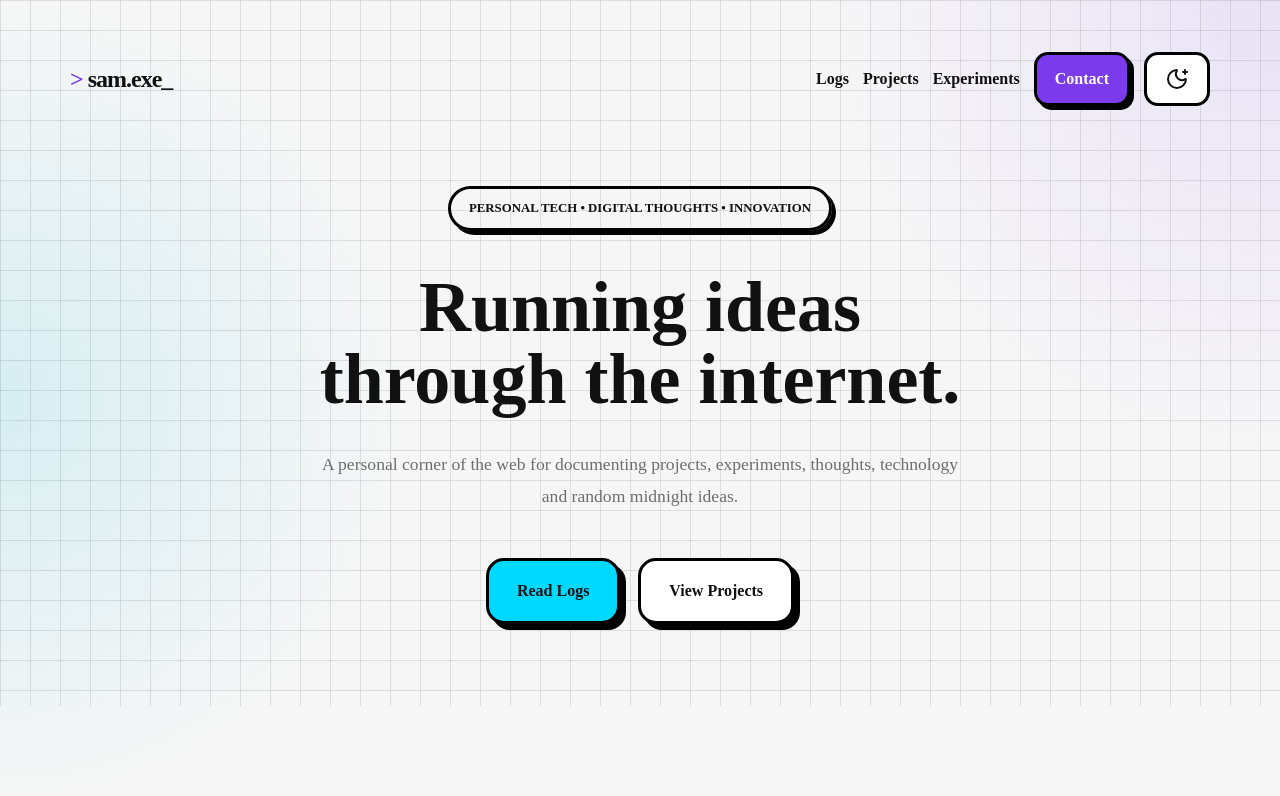
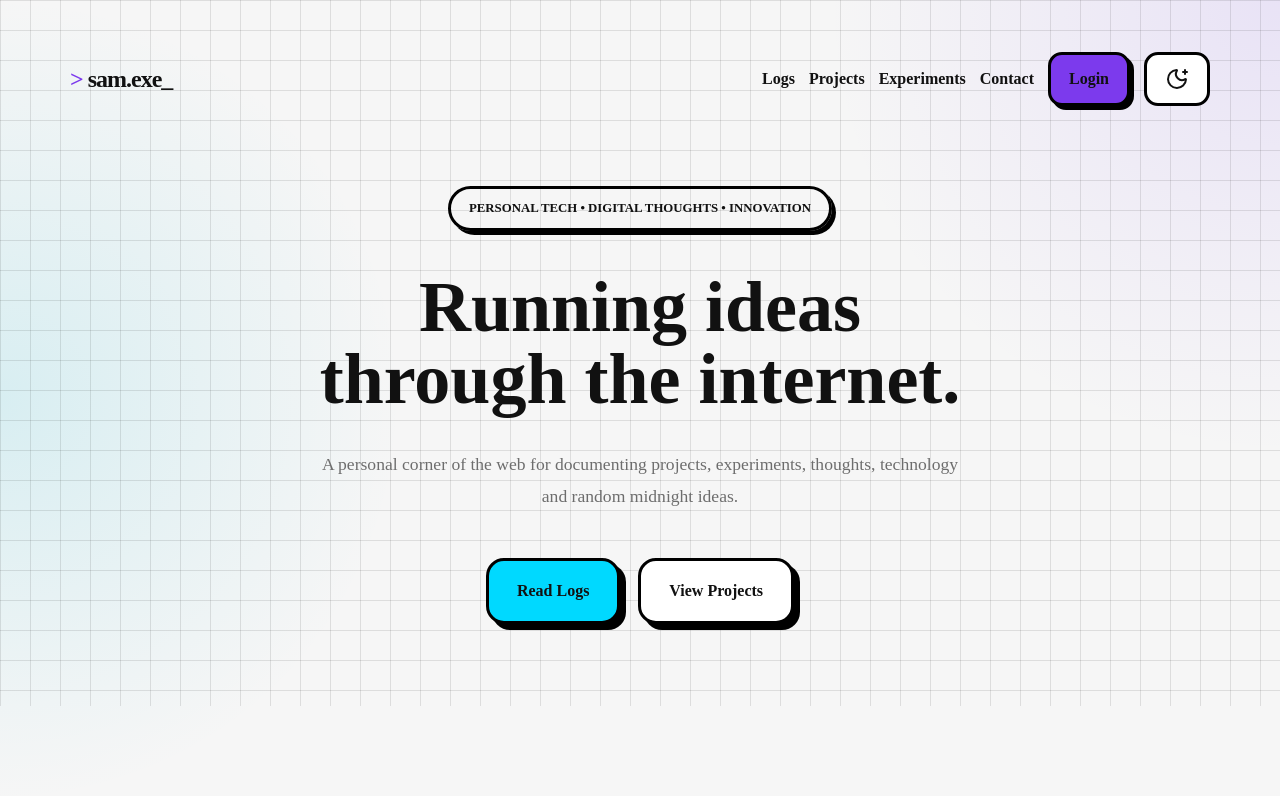
Before and after one commit to aderogbasamuel/Devdrogba-blog, a React (Vite) app: page / in a window 1280 px wide. Shown: the top 796 px of the page. Built offline with nearby package versions, Linux system fonts and the light colour scheme; no server answers; a web font is replaced by a local one.

Commit message:
update nav

```diff
--- /dev/null
+++ b/src/components/AppWrapper.tsx
@@ -0,0 +1,20 @@
+import Header from "../pages/home/components/Header";
+import React, { useEffect, useState } from "react";
+export default function AppWrapper({ children }: { children: React.ReactNode }) {
+    const [darkMode, setDarkMode] = useState(() => {
+    return localStorage.getItem("theme") === "dark";
+  });
+  useEffect(() => {
+    if (darkMode) {
+      localStorage.setItem("theme", "dark");
+    } else {
+      localStorage.setItem("theme", "light");
+    }
+  }, [darkMode]);
+    return (
+      <div className="app-wrapper">
+        <Header darkMode={darkMode} setDarkMode={setDarkMode} />
+        {children}
+        </div>
+    )
+  }
--- a/src/index.css
+++ b/src/index.css
@@ -113,7 +113,9 @@ header {
   font-weight: 800;
   cursor: pointer;
 }
-
+.nav .text-theme {
+  color: var(--text);
+}
 .theme-toggle {
   background: var(--card);
   border: 1px solid var(--border);
--- a/src/pages/home/components/Header.tsx
+++ b/src/pages/home/components/Header.tsx
@@ -1,17 +1,25 @@
+import React, { useState } from "react";
+import { MoonStar, Sun, LogOut, User } from "lucide-react";
+import { Link } from "react-router-dom";
+import { useAuth } from "../../../context/AuthContext";
 
-import React, { useState } from "react";
-import { MoonStar, Sun } from "lucide-react";
-function Header({ darkMode, setDarkMode }: { darkMode: boolean; setDarkMode: React.Dispatch<React.SetStateAction<boolean>> }) {
-
+function Header({
+  darkMode,
+  setDarkMode,
+}: {
+  darkMode: boolean;
+  setDarkMode: React.Dispatch<React.SetStateAction<boolean>>;
+}) {
   const [openMenu, setOpenMenu] = useState(false);
 
+  const { user, logout } = useAuth();
 
   return (
-
     <header>
       <div className="logo">
         <span className="prompt">{">"}</span> sam.exe_
       </div>
+
       <div className="flex flex-col-reverse">
         <div
           className="menu-btn"
@@ -19,22 +27,65 @@ function Header({ darkMode, setDarkMode }: { darkMode: boolean; setDarkMode: Rea
         >
           {openMenu ? "✕" : "☰"}
         </div>
+      </div>
 
+      <nav className={openMenu ? "nav active" : "nav"}>
+        <a href="/">Logs</a>
+
+        <a
+          href="https://samueladerogba.vercel.app"
+          target="_blank"
+          rel="noopener noreferrer"
+        >
+          Projects
+        </a>
+
+        <a href="/experiments">Experiments</a>
+
+        <a href="/contact">Contact</a>
+
+        {/* Authentication */}
+        {user ? (
+          <div className="flex items-center gap-3">
+            <div className="flex items-center gap-2">
+              <div className="text-theme w-9 h-9 rounded-full bg-[var(--accent)] flex items-center justify-center">
+                <User size={18} />
               </div>
-  <nav className={openMenu ? "nav active" : "nav"}>
-    <a href="">Logs</a>
-    <a href="https://samueladerogba.vercel.app">Projects</a>
-    <a href="">Experiments</a>
-    <button className="bg-[var(--accent)] text-white text-[var(--text)] shadow-[4px_4px_0_var(--border)]">
-      Contact
+
+              <span className="hidden sm:block text-theme">
+                {user.username}
+              </span>
+            </div>
+
+            <button
+              onClick={logout}
+              className="flex items-center gap-2 text-theme"
+            >
+              <LogOut size={18} />
+              <span className="hidden sm:block text-theme">Logout</span>
             </button>
-    <button onClick={() => setDarkMode(!darkMode)} className="theme-toggle rounded-[14px] py-[12px] px-[18px] flex items-center justify-center">
-  {darkMode ? <Sun />:<MoonStar /> } <p className="sm:hidden">{darkMode? "Light Mode" : "Dark Mode"}</p></button>
+          </div>
+        ) : (
+          <Link to="/login">
+            <button className="bg-[var(--accent)] text-[var(--text)] shadow-[4px_4px_0_var(--border)]">
+              Login
+            </button>
+          </Link>
+        )}
+
+        {/* Theme */}
+        <button
+          onClick={() => setDarkMode(!darkMode)}
+          className="theme-toggle rounded-[14px] py-[12px] px-[18px] flex items-center justify-center"
+        >
+          {darkMode ? <Sun /> : <MoonStar />}
+          <p className="sm:hidden">
+            {darkMode ? "Light Mode" : "Dark Mode"}
+          </p>
+        </button>
       </nav>
     </header>
-
-  )
-
+  );
 }
 
-export default Header
+export default Header;
--- a/src/pages/home/home.tsx
+++ b/src/pages/home/home.tsx
@@ -3,6 +3,7 @@ import { Link } from "react-router-dom";
 const { useState, useEffect } = React;
 import type { Blog } from "../../interfaces/Blog";
 import Header from "./components/Header.tsx";
+import AppWrapper from "../../components/AppWrapper.tsx";
 interface BlogProps {
   blog: Blog;
 }
@@ -95,7 +96,8 @@ function Home() {
     <div className={darkMode ? "dark" : ""}>
       <div className="herosec">
         <div className="herograd">
-          <Header darkMode={darkMode} setDarkMode={setDarkMode} />
+          {/* <Header darkMode={darkMode} setDarkMode={setDarkMode} /> */}
+          <AppWrapper>
           <section className="hero pt-[60px] pb-[50px] flex flex-col sm:text-center">
             <div className="w-fit rounded-full border-[3px] border-[var(--border)] px-[18px] py-[10px] font-black text-[0.8rem] text-[var(--text)] shadow-[4px_4px_0_var(--border)]">
   PERSONAL TECH • DIGITAL THOUGHTS • INNOVATION
@@ -113,6 +115,7 @@ function Home() {
               <button className="secondary">View Projects</button>
             </div>
           </section>
+          </AppWrapper>
         </div>
       </div>
 
```
Lines whose indentation alone changed are shown as unchanged.
